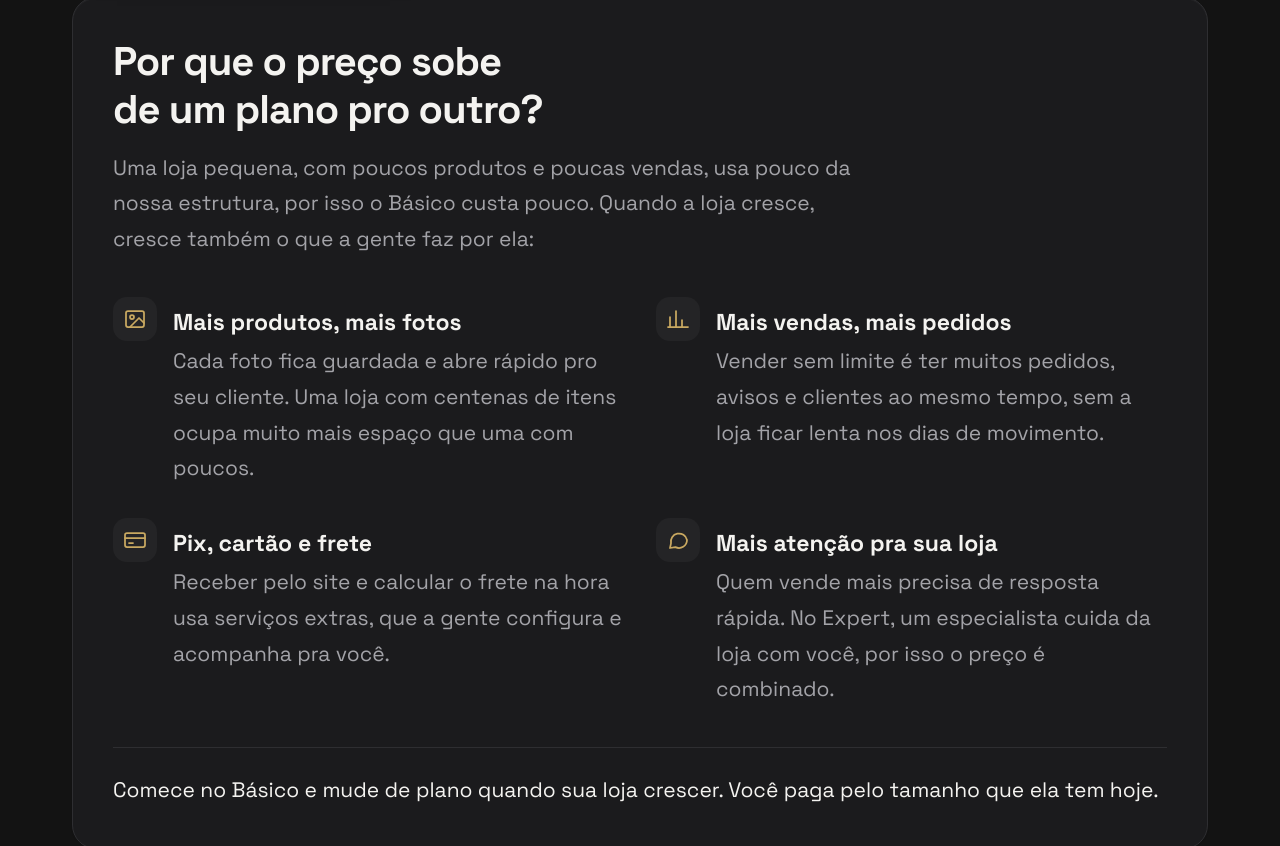
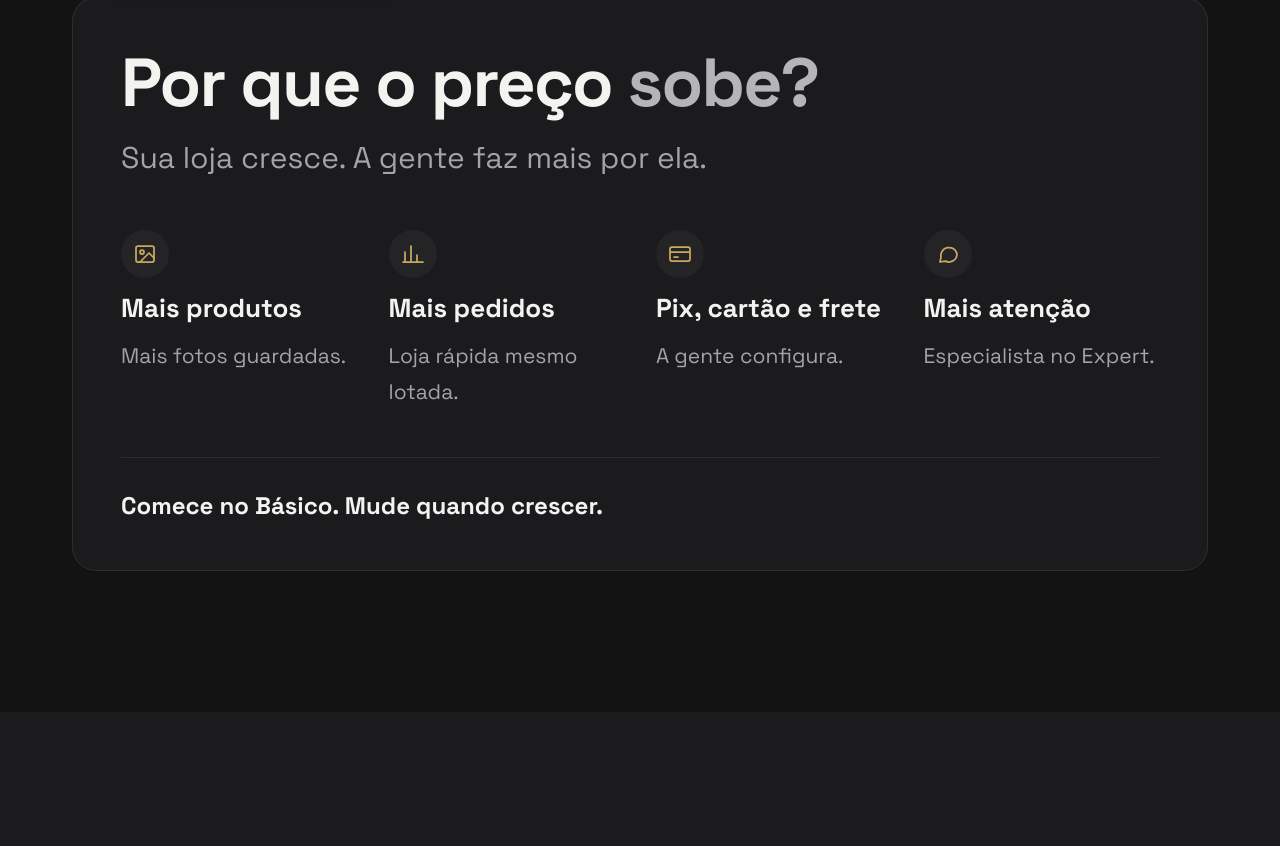
Before and after one commit to dayvsonmarques/webdev.recife.br, a Next.js app: page /servicos/agenda-facil in a window 1280 px wide. Shown: the part 4068-4914 px from the top of the page. Built offline with nearby package versions, Linux system fonts and the light colour scheme; a web font is replaced by a local one.

Commit message:
feat(plans): redesign price ladder with fewer words and larger type

```diff
--- a/components/PlanPricing.tsx
+++ b/components/PlanPricing.tsx
@@ -2,77 +2,77 @@ import { type IconId, icon } from '@/components/feature-icons'
 import { cardClass } from '@/components/ui/Card'
 import { formatPrice, type Plan } from '@/lib/content'
 
-// Why the price goes up from one plan to the next, in plain words for the store owner.
+// Why the price goes up from one plan to the next, in as few words as possible.
 const REASONS: { icon: IconId; title: string; text: string }[] = [
-  {
-    icon: 'image',
-    title: 'Mais produtos, mais fotos',
-    text: 'Cada foto fica guardada e abre rápido pro seu cliente. Uma loja com centenas de itens ocupa muito mais espaço que uma com poucos.',
-  },
-  {
-    icon: 'chart',
-    title: 'Mais vendas, mais pedidos',
-    text: 'Vender sem limite é ter muitos pedidos, avisos e clientes ao mesmo tempo, sem a loja ficar lenta nos dias de movimento.',
-  },
-  {
-    icon: 'card',
-    title: 'Pix, cartão e frete',
-    text: 'Receber pelo site e calcular o frete na hora usa serviços extras, que a gente configura e acompanha pra você.',
-  },
-  {
-    icon: 'chat',
-    title: 'Mais atenção pra sua loja',
-    text: 'Quem vende mais precisa de resposta rápida. No Expert, um especialista cuida da loja com você, por isso o preço é combinado.',
-  },
+  { icon: 'image', title: 'Mais produtos', text: 'Mais fotos guardadas.' },
+  { icon: 'chart', title: 'Mais pedidos', text: 'Loja rápida mesmo lotada.' },
+  { icon: 'card', title: 'Pix, cartão e frete', text: 'A gente configura.' },
+  { icon: 'chat', title: 'Mais atenção', text: 'Especialista no Expert.' },
 ]
 
 /** "Why the price goes up" block under the plan cards; with sales tiers it opens with the Básico → Avançado → Expert ladder. */
-export function PlanPricing({ plans, tiers }: { plans: Plan[]; tiers?: { basic: number } }) {
+export function PlanPricing({ plans, tiers }: { plans: Plan[]; tiers?: { basic: number; advanced: number } }) {
   const [basic, advanced] = plans.filter((plan) => plan.price !== null)
   const custom = plans.find((plan) => plan.price === null)
   const ladder =
     tiers && basic && advanced
       ? [
-          { price: `${formatPrice(basic.price!)}/mês`, when: `desde o primeiro dia, vendendo até ${formatPrice(tiers.basic)} por mês`, plan: basic.name },
-          { price: `${formatPrice(advanced.price!)}/mês`, when: `vendendo mais de ${formatPrice(tiers.basic)} por mês`, plan: advanced.name },
-          ...(custom ? [{ price: 'A combinar', when: 'quando a loja precisa de atenção sob medida', plan: custom.name }] : []),
+          { plan: basic.name, price: formatPrice(basic.price!), per: '/mês', when: `Vendas até ${formatPrice(tiers.basic)}/mês` },
+          { plan: advanced.name, price: formatPrice(advanced.price!), per: '/mês', when: `Vendas até ${formatPrice(tiers.advanced)}/mês` },
+          ...(custom
+            ? [{ plan: custom.name, price: custom.priceFrom ? `A partir de ${formatPrice(custom.priceFrom)}` : 'A combinar', per: custom.priceFrom ? '/mês' : '', when: `Vendas acima de ${formatPrice(tiers.advanced)}/mês` }]
+            : []),
         ]
       : null
 
   return (
-    <div className={cardClass({ className: 'flex flex-col gap-10 p-7 md:p-10' })}>
-      <div className="flex max-w-3xl flex-col gap-4">
-        <h3 className="font-heading text-subheading font-bold text-ink">Por que o preço sobe de um plano pro outro?</h3>
-        <p className="text-base text-muted">
-          {ladder
-            ? 'Você começa no Básico e o preço só sobe quando suas vendas sobem. Junto com elas, cresce também o que a gente faz pela sua loja:'
-            : 'Uma loja pequena, com poucos produtos e poucas vendas, usa pouco da nossa estrutura, por isso o Básico custa pouco. Quando a loja cresce, cresce também o que a gente faz por ela:'}
-        </p>
+    <div className={cardClass({ className: 'flex flex-col gap-12 p-7 md:p-12' })}>
+      <div className="flex flex-col gap-4">
+        <h3 className="font-heading text-heading font-extrabold tracking-[-0.03em] text-ink">
+          Por que o preço <span className="text-accent-ink">sobe?</span>
+        </h3>
+        <p className="text-lead text-muted">Sua loja cresce. A gente faz mais por ela.</p>
       </div>
+
       {ladder && (
-        <ol className="grid gap-4 md:grid-cols-3">
+        <ol className="grid gap-px overflow-hidden rounded-lg border border-line bg-line md:grid-cols-3">
           {ladder.map((step, i) => (
-            <li key={step.price} className="flex flex-col gap-1 rounded-md border border-line bg-bg p-5">
-              <span className="text-eyebrow font-semibold uppercase tracking-[0.18em] text-gold">{step.plan} · passo {i + 1}</span>
-              <span className="font-heading text-xl font-extrabold text-ink">{step.price}</span>
+            <li key={step.plan} className="relative flex flex-col gap-3 bg-bg p-6 md:p-8">
+              <span className="text-eyebrow font-semibold uppercase tracking-[0.18em] text-gold">
+                {String(i + 1).padStart(2, '0')} · {step.plan}
+              </span>
+              <span className="font-heading text-subheading font-extrabold tracking-[-0.02em] text-ink">
+                {step.price}
+                {step.per && <span className="text-lg font-semibold text-muted">{step.per}</span>}
+              </span>
               <span className="text-base text-muted">{step.when}</span>
+              {i < ladder.length - 1 && (
+                <span
+                  aria-hidden="true"
+                  className="absolute -bottom-4 left-1/2 z-10 flex h-8 w-8 -translate-x-1/2 rotate-90 items-center justify-center rounded-pill border border-line bg-bg text-accent-ink md:-right-4 md:bottom-auto md:left-auto md:top-1/2 md:translate-x-0 md:-translate-y-1/2 md:rotate-0"
+                >
+                  <svg width="16" height="16" viewBox="0 0 24 24" fill="none" stroke="currentColor" strokeWidth="2.5" strokeLinecap="round" strokeLinejoin="round">
+                    <path d="M5 12h14M13 6l6 6-6 6" />
+                  </svg>
+                </span>
+              )}
             </li>
           ))}
         </ol>
       )}
-      <ul className="grid gap-8 md:grid-cols-2">
+
+      <ul className="grid gap-8 sm:grid-cols-2 lg:grid-cols-4">
         {REASONS.map((reason) => (
-          <li key={reason.title} className="flex items-start gap-4">
-            <span className="flex h-11 w-11 shrink-0 items-center justify-center rounded-md bg-surface-2 text-gold">{icon(reason.icon)}</span>
-            <div className="flex flex-col gap-1 pt-2">
-              <p className="font-heading text-lg font-bold text-ink">{reason.title}</p>
-              <p className="text-base text-muted">{reason.text}</p>
-            </div>
+          <li key={reason.title} className="flex flex-col gap-3">
+            <span className="flex h-12 w-12 items-center justify-center rounded-pill bg-surface-2 text-gold">{icon(reason.icon)}</span>
+            <p className="font-heading text-xl font-bold text-ink">{reason.title}</p>
+            <p className="text-base text-muted">{reason.text}</p>
           </li>
         ))}
       </ul>
-      <p className="border-t border-line pt-6 text-base text-ink">
-        Comece no Básico e mude de plano quando sua loja crescer. Você paga pelo tamanho que ela tem hoje.
+
+      <p className="border-t border-line pt-8 font-heading text-xl font-bold text-ink md:text-2xl">
+        Comece no Básico. Mude quando crescer.
       </p>
     </div>
   )
```
